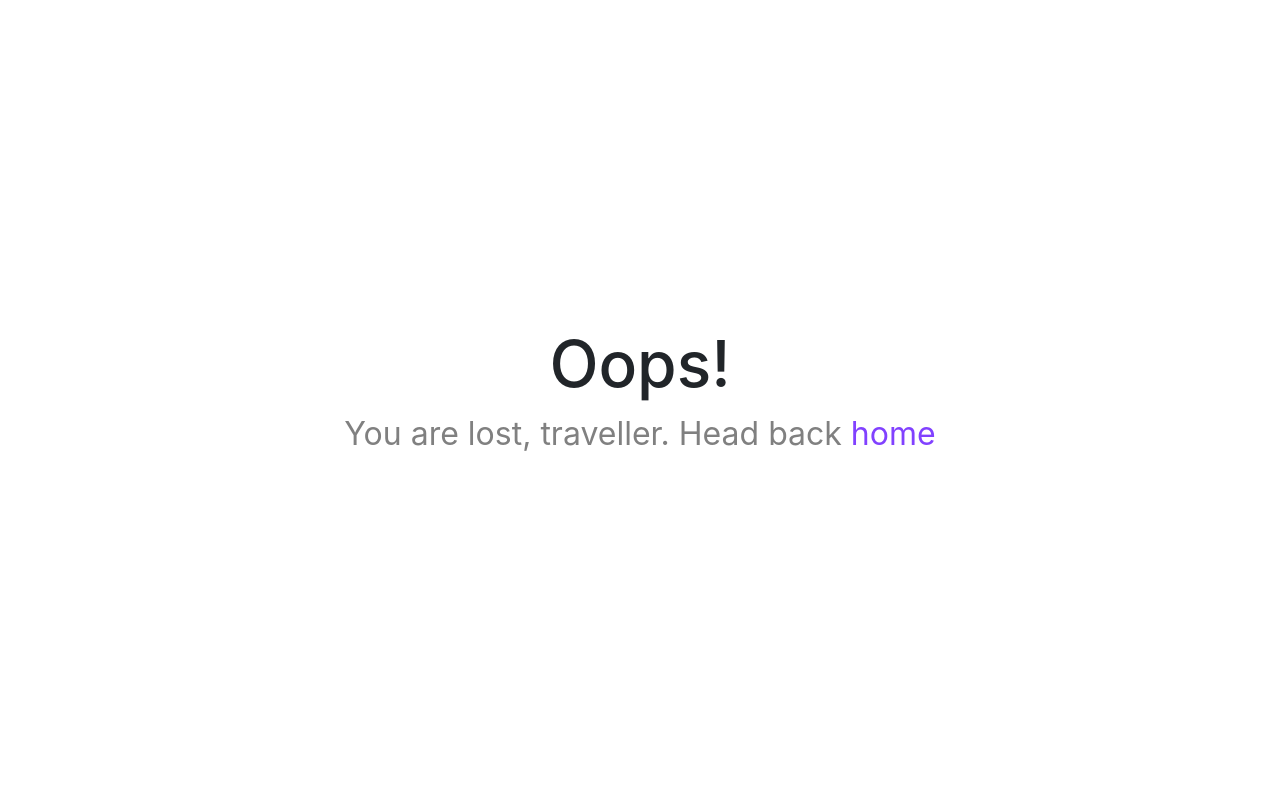
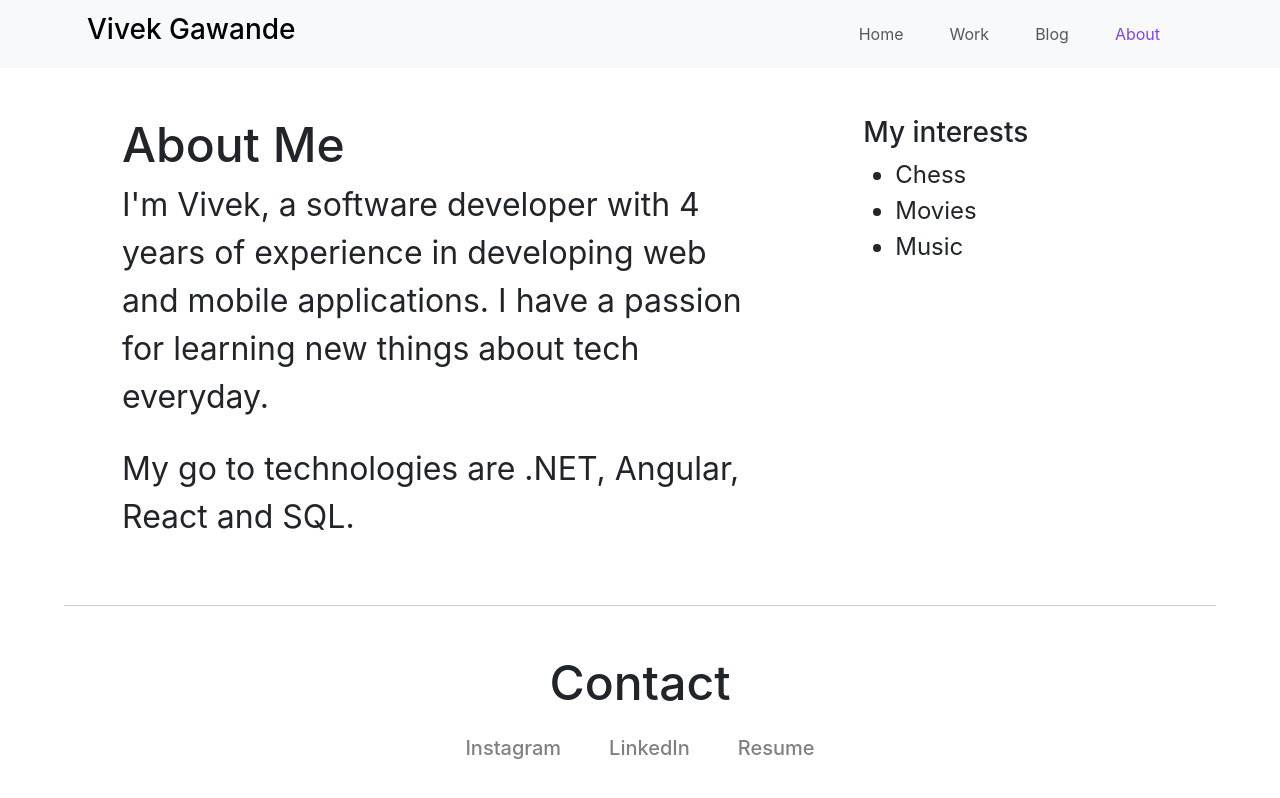
Before and after one commit to Vivek-abstract/viveks-portfolio, a React (Create React App) app: page /about in a window 1280 px wide. Shown: the top 798 px of the page. Built offline with nearby package versions, Linux system fonts and the light colour scheme.

Commit message:
Add partial about section

```diff
--- a/src/App.js
+++ b/src/App.js
@@ -7,14 +7,12 @@ import { useRef } from 'react';
 import Contact from './components/Contact/Contact';
 
 function App() {
-  // For scrolling
-  const workRef = useRef(null);
 
   return (
     <div>
       <NavBar refProp={workRef} />
       <HeroSection />
-      <hr ref={workRef} />
+      <hr id="work" />
       <AmaronSection />
       <hr />
       <AmaronSection />
--- /dev/null
+++ b/src/components/About/About.css
@@ -0,0 +1,20 @@
+p {
+    font-size: 2rem;
+}
+
+h1 {
+    font-size: 3rem;
+}
+
+.about-description-container {
+    flex-basis: 60%;
+    padding-left: 40px
+}
+
+.about-hobbies-container {
+    flex-basis: 30%;
+}
+
+.list-item {
+    font-size: 1.5rem;
+}
--- /dev/null
+++ b/src/components/About/About.js
@@ -0,0 +1,31 @@
+import Contact from "../Contact/Contact";
+import NavBar from "../NavBar/NavBar";
+import './About.css';
+
+export default function About() {
+    return (
+        <div>
+            <NavBar />
+            <div className="container mt-5 d-flex justify-content-between">
+                <div className="about-description-container">
+                    <h1>About Me</h1>
+                    <p>I'm Vivek, a software developer with 4 years of experience in developing web and mobile applications.
+                        I have a passion for learning new things about tech everyday.
+                    </p>
+                    <p class="mt-4">My go to technologies are .NET, Angular, React and SQL.
+                    </p>
+                </div>
+                <div className="about-hobbies-container">
+                    <h3>My interests</h3>
+                    <ul>
+                        <li className="list-item">Chess</li>
+                        <li className="list-item">Movies</li>
+                        <li className="list-item">Music</li>
+                    </ul>
+                </div>
+            </div>
+            <hr class="mt-5" />
+            <Contact />
+        </div>
+    );
+}
--- a/src/components/AmaronSection/AmaronSection.js
+++ b/src/components/AmaronSection/AmaronSection.js
@@ -15,7 +15,7 @@ export default function AmaronSection() {
                 <p className='product-description'>Developed an app for Amaron Malaysia, allowing dealers to register newly purchased car batteries
                     and customers to register and check their warranty info using a barcode scanner.<br />
                     Currently being used by 5000+ users</p>
-                    <a class="btn" target="_blank" href="https://bit.ly/Amaron-Malaysia">
+                    <a className="btn" target="_blank" href="https://bit.ly/Amaron-Malaysia">
                         View Project<FontAwesomeIcon icon={faArrowRight} />
                     </a>
             </div>
--- a/src/components/HeroSection/HeroSection.css
+++ b/src/components/HeroSection/HeroSection.css
@@ -5,7 +5,7 @@
 
 .hero-container {
     height: 65vh;
-    margin-top: 80px;
+    margin-top: 40px;
     margin-bottom: 90px;
 }
 
--- a/src/components/NavBar/NavBar.js
+++ b/src/components/NavBar/NavBar.js
@@ -1,36 +1,31 @@
 import './NavBar.css';
 import { useRef } from 'react';
-import { Link } from "react-router-dom";
+import { Link, NavLink, redirect } from "react-router-dom";
+import { useLocation } from 'react-router-dom'
 
 export default function NavBar(props) {
 
-    let navBarBtn = useRef(null);
-    const executeScroll = () => {
-        props.refProp.current.scrollIntoView();
-        navBarBtn.current.click();
-    }
-
     return (
-        <nav className="navbar fixed-top navbar-expand-lg bg-body-tertiary">
+        <nav className="navbar sticky-top navbar-expand-lg bg-body-tertiary">
             <div className="container-fluid">
                 <a className="navbar-brand me-auto" href="/"><h3>Vivek Gawande</h3></a>
-                <button className="navbar-toggler" type="button" ref={navBarBtn}
+                <button className="navbar-toggler" type="button"
                     data-bs-toggle="collapse" data-bs-target="#navbarSupportedContent" aria-controls="navbarSupportedContent" aria-expanded="false" aria-label="Toggle navigation">
                     <span className="navbar-toggler-icon"></span>
                 </button>
                 <div className="collapse navbar-collapse ms-auto justify-content-end" id="navbarSupportedContent">
                     <ul className="navbar-nav mb-2 mb-lg-0">
                         <li className="nav-item">
-                            <Link className="nav-link active" aria-current="page" to="/">Home</Link>
+                            <NavLink className="nav-link" to="/">Home</NavLink>
                         </li>
                         <li className="nav-item">
-                            <a className="nav-link" aria-current="page" onClick={executeScroll}>Work</a>
+                            <a className="nav-link" aria-current="page" href="/#work">Work</a>
                         </li>
                         <li className="nav-item">
-                            <a className="nav-link" href="/blog">Blog</a>
+                            <NavLink className="nav-link" to="/blog">Blog</NavLink>
                         </li>
                         <li className="nav-item last-margin">
-                            <a className="nav-link" href="/about">About Me</a>
+                            <NavLink className="nav-link" to="/about">About</NavLink>
                         </li>
                     </ul>
                 </div>
--- a/src/index.js
+++ b/src/index.js
@@ -8,6 +8,7 @@ import {
   createBrowserRouter,
   RouterProvider,
 } from "react-router-dom";
+import About from './components/About/About';
 
 const root = ReactDOM.createRoot(document.getElementById('root'));
 const router = createBrowserRouter([
@@ -16,6 +17,10 @@ const router = createBrowserRouter([
     element: <App />,
     errorElement: <ErrorPage />
   },
+  {
+    path: "/about",
+    element: <About />,
+  }
 ]);
 root.render(
   <React.StrictMode>
```
